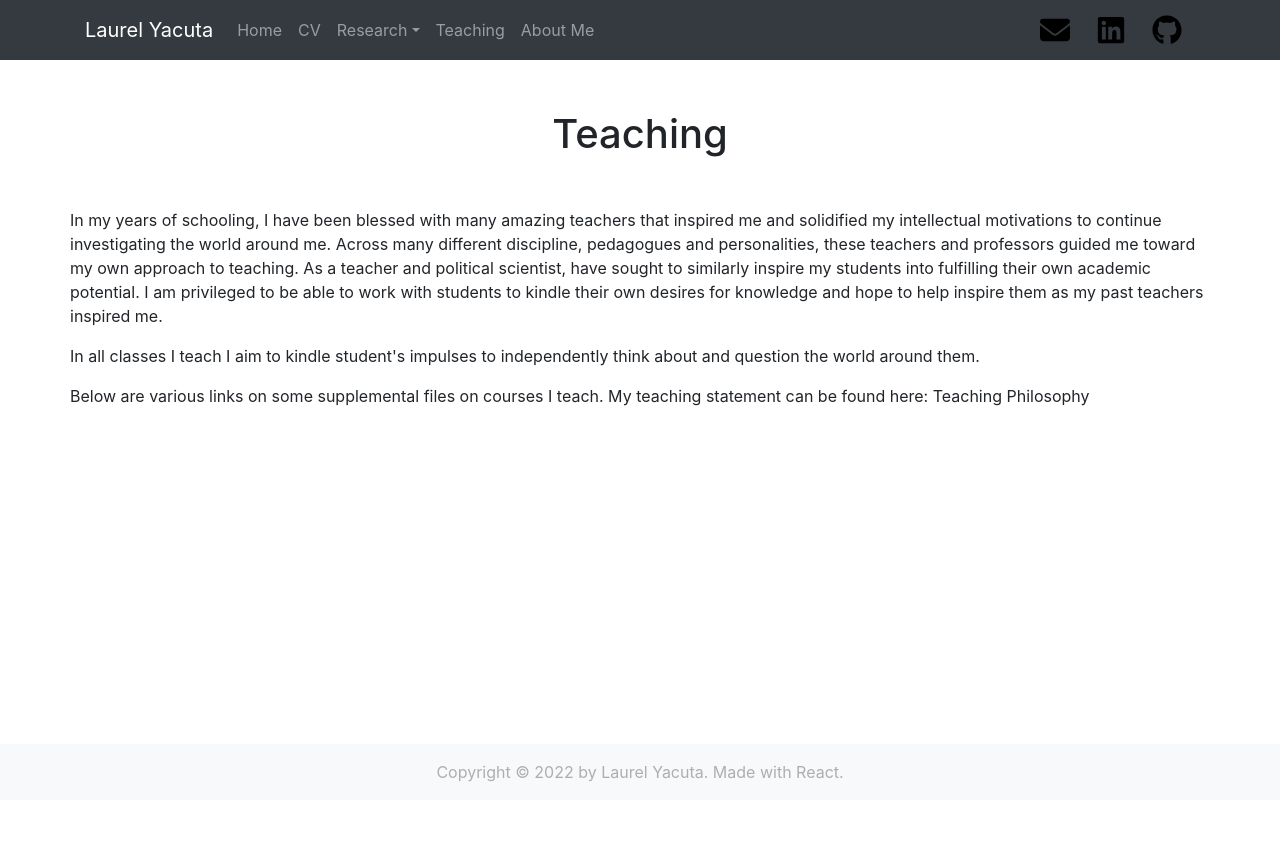
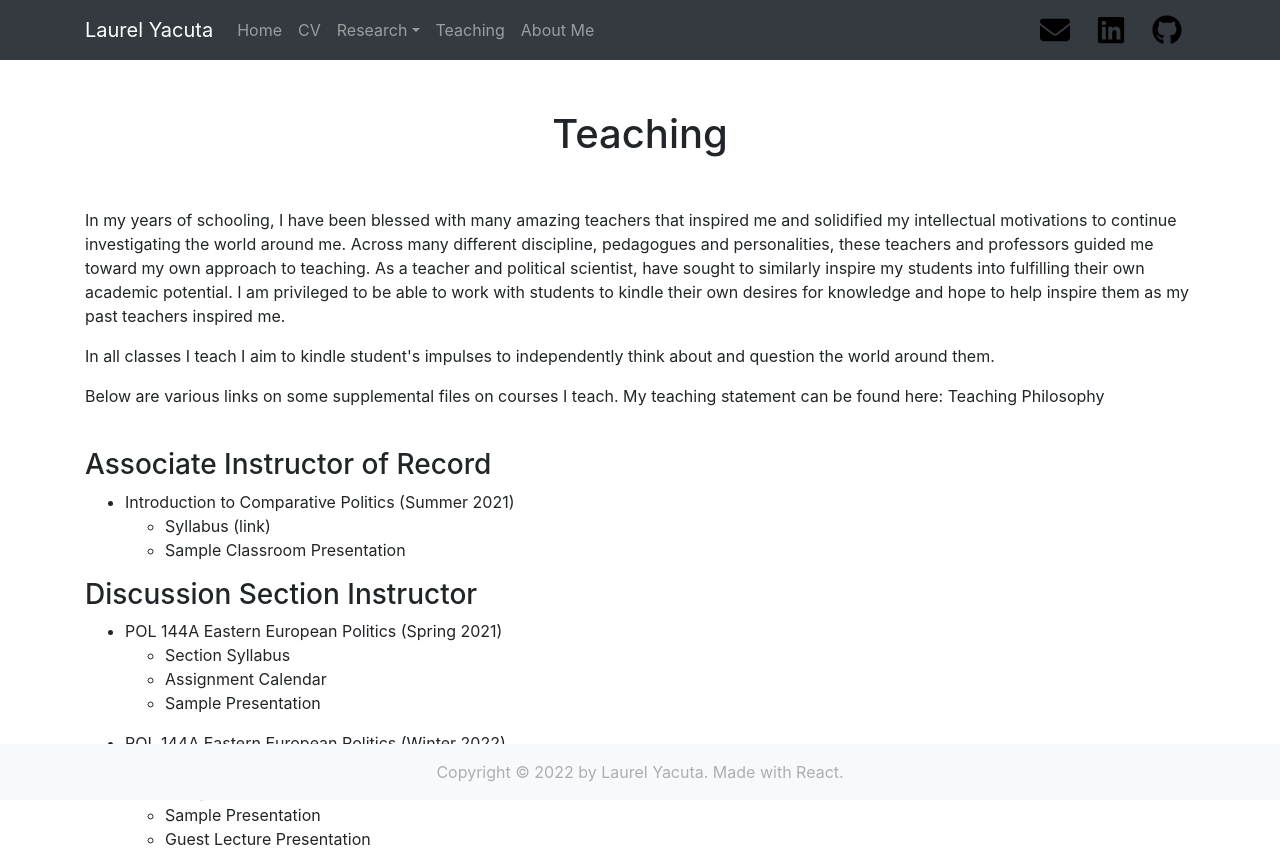
Before and after one commit to laurelyacuta/laurelyacuta.github.io, a React (Create React App) app: page /teaching in a window 1280 px wide. Before the commit the page ends 800 px from the top, so only its background shows below. Built offline with nearby package versions, Linux system fonts and the light colour scheme.

Commit message:
Added more content to teaching but I dont like it

```diff
--- a/src/pages/teaching/index.js
+++ b/src/pages/teaching/index.js
@@ -3,6 +3,8 @@ import Container from 'react-bootstrap/Container';
 import Row from 'react-bootstrap/Row';
 
 const title = 'Teaching';
+
+// TODO: add links to the text
 
 class Teaching extends Component {
   render() {
@@ -11,21 +13,76 @@ class Teaching extends Component {
         <Row className="justify-content-md-center">
           <h1 style={{marginTop: 50, marginBottom: 50, width: '25rem'}}>{title}</h1>
         </Row>
-        <Row>
-          <p class="text-left">
+        <div title="content" class="text-left">
+          <p>
             In my years of schooling, I have been blessed with many amazing teachers that inspired me and solidified my intellectual motivations to
             continue investigating the world around me. Across many different discipline, pedagogues and personalities, these teachers and professors
             guided me toward my own approach to teaching. As a teacher and political scientist, have sought to similarly inspire my students into
             fulfilling their own academic potential. I am privileged to be able to work with students to kindle their own desires for knowledge
             and hope to help inspire them as my past teachers inspired me.
           </p>
-          <p class="text-left">
+          <p>
             In all classes I teach I aim to kindle student's impulses to independently think about and question the world around them.
           </p>
-          <p class="text-left">
+          <p>
             Below are various links on some supplemental files on courses I teach. My teaching statement can be found here: Teaching Philosophy
           </p>
-        </Row>
+          <br></br>
+          <h3>
+            Associate Instructor of Record
+          </h3>
+          <ul>
+            <li>
+              Introduction to Comparative Politics (Summer 2021)
+            </li>
+            <ul>
+              <li>
+                Syllabus (link)
+              </li>
+              <li>
+                Sample Classroom Presentation
+              </li>
+            </ul>
+          </ul>
+          <h3>
+            Discussion Section Instructor
+          </h3>
+          <ul>
+            <li>
+              POL 144A Eastern European Politics (Spring 2021)
+            </li>
+            <ul>
+              <li>
+                Section Syllabus
+              </li>
+              <li>
+                Assignment Calendar
+              </li>
+              <li>
+                Sample Presentation
+              </li>
+            </ul>
+          </ul>
+          <ul>
+            <li>
+              POL 144A Eastern European Politics (Winter 2022)
+            </li>
+            <ul>
+              <li>
+                Section Syllabus
+              </li>
+              <li>
+                Assignment Calendar
+              </li>
+              <li>
+                Sample Presentation
+              </li>
+              <li>
+                Guest Lecture Presentation
+              </li>
+            </ul>
+          </ul>
+        </div>
       </Container>
     );
   }
```
